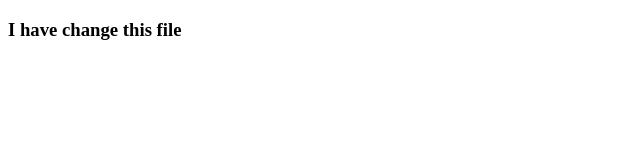
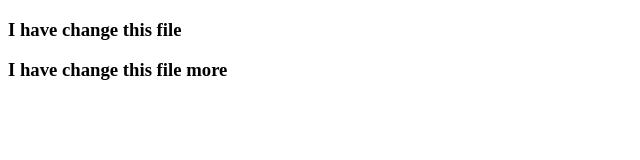
Before and after one commit to NamTruong2001/test-github, a plain HTML site: page index.html in a window 1280 px wide. Shown: the whole page, without its empty margins (0-640 px from the left). Drawn offline with Linux system fonts and the light colour scheme.

Commit message:
Update index.html

```diff
--- a/index.html
+++ b/index.html
@@ -8,6 +8,6 @@
 <body>
 
     <h3>I have change this file </h3>
-
+ <h3>I have change this file more </h3>
 </body>
 </html>
```
